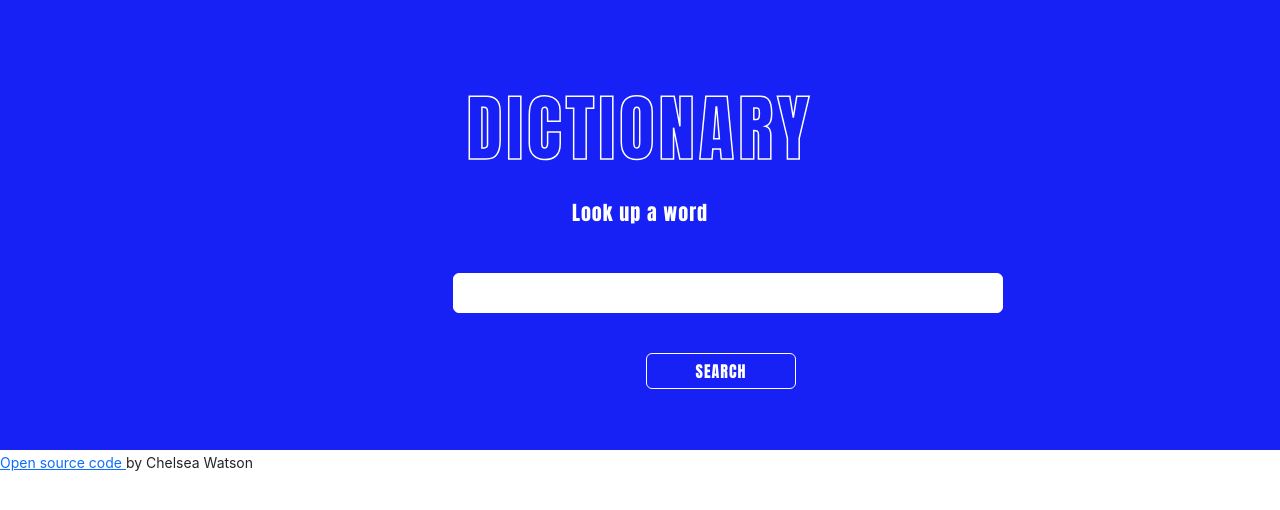
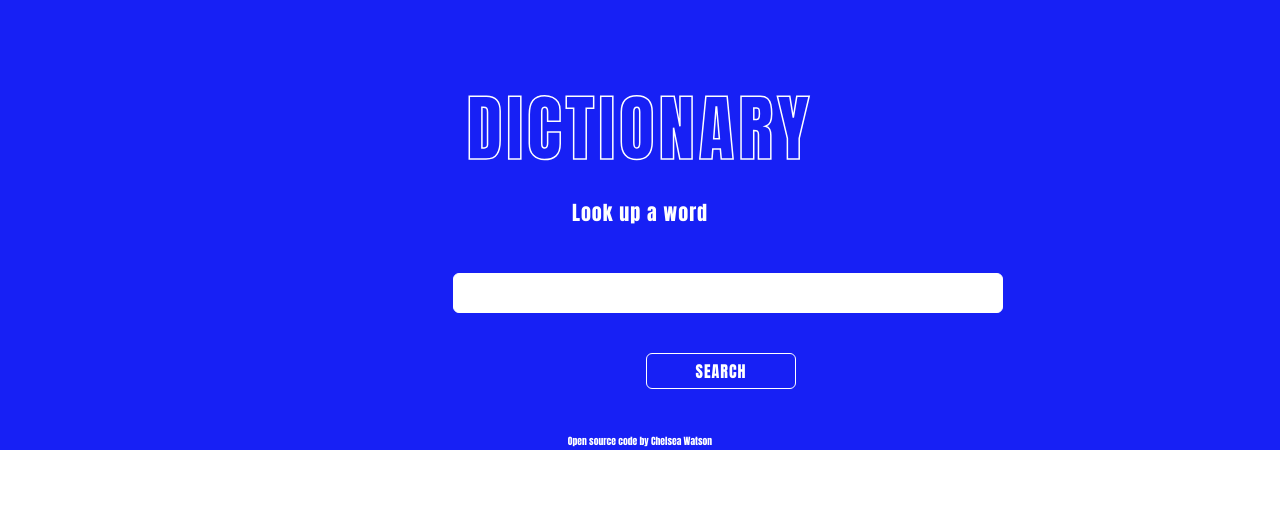
Before and after one commit to beerbumm/dictionary-project, a React (Create React App) app: page / in a window 1280 px wide. Shown: the top 510 px of the page. Built offline with nearby package versions, Linux system fonts and the light colour scheme.

Commit message:
added styling to synonyms

```diff
--- a/src/App.css
+++ b/src/App.css
@@ -0,0 +1,12 @@
+footer {
+  text-align: center;
+  margin-top: -17px;
+  font-family: "Anton", sans-serif;
+  color: white;
+  font-size: 11px;
+}
+
+a {
+  text-decoration: none;
+  color: white;
+}
--- /dev/null
+++ b/src/Synonyms.css
@@ -0,0 +1,12 @@
+.Synonyms {
+  margin: 0;
+  padding: 0;
+}
+
+.Synonyms li {
+  font-size: 15px;
+  display: inline-block;
+  padding-right: 10px;
+  line-height: 1;
+  opacity: 0.8;
+}
--- a/src/Synonyms.js
+++ b/src/Synonyms.js
@@ -1,4 +1,5 @@
 import React from "react";
+import "./Synonyms.css";
 
 export default function Synonyms(props) {
   if (props.synonyms) {
```
